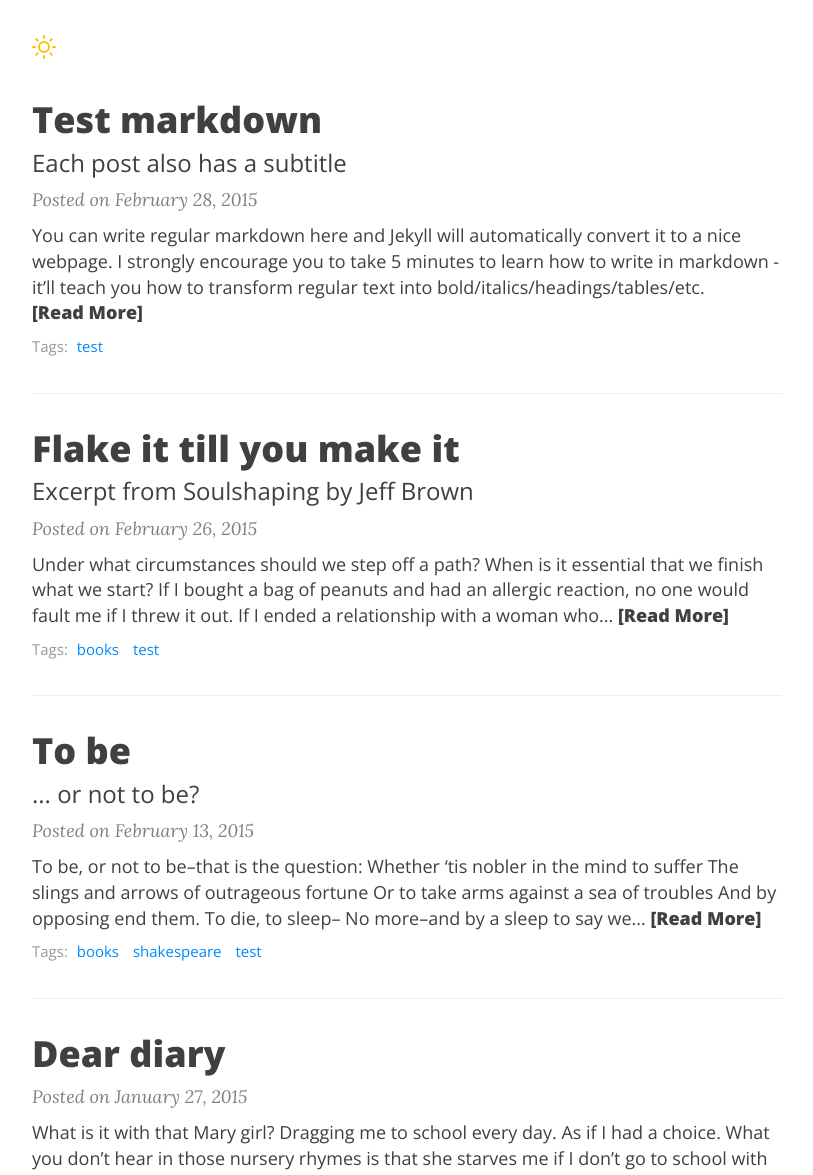
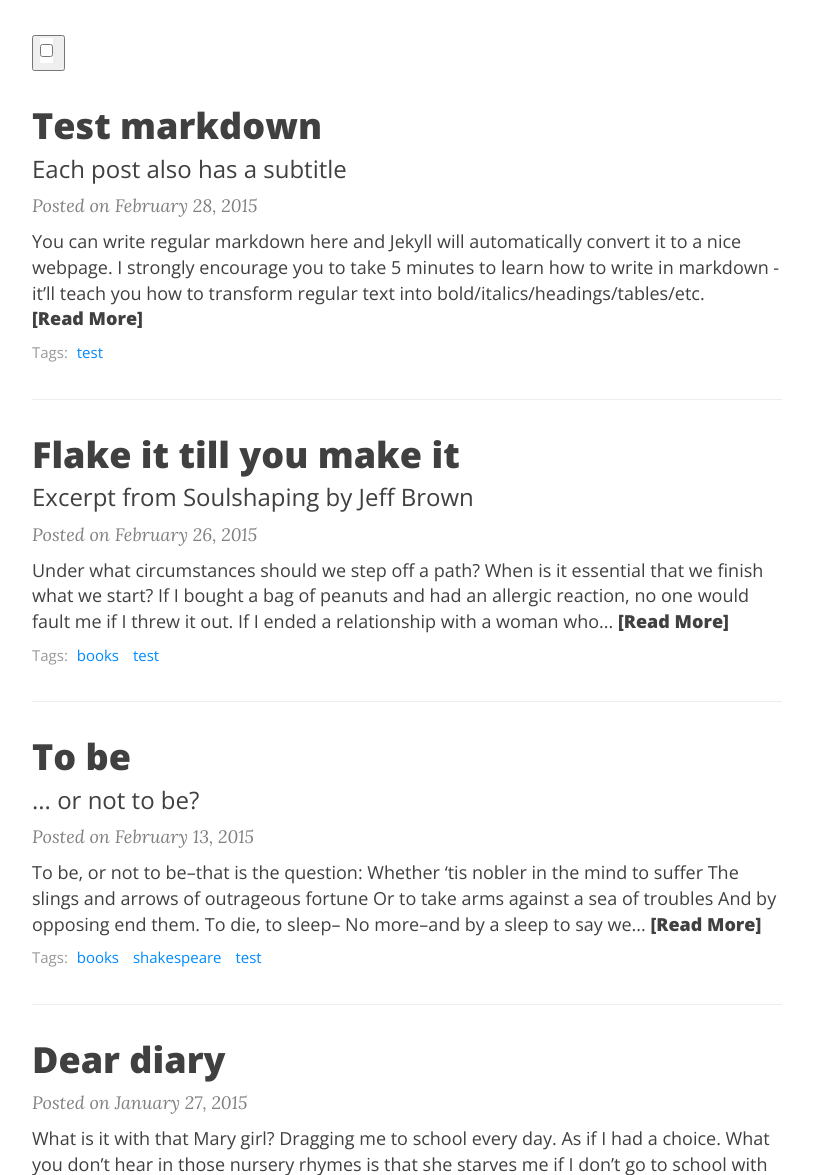
Before and after one commit to iamrdk21/Website1, a Jekyll site: the page built from index.html, in a window 1280 px wide and 1400 px high, scrolled down 318 px. Shown: the part 225-1400 px from the top of the window, without its empty margins (233-1046 px from the left). Built offline with Jekyll 4.4.1, drawn with Linux system fonts in a browser that asks for light colours; nearby versions of some CDN libraries; the list of posts is cut into pages by our own code.

Commit message:
Update index.html

```diff
--- a/index.html
+++ b/index.html
@@ -11,9 +11,55 @@
   background-color: black;
   color: white;
 }
+.switch-light {
+	padding: 0;
+	background: #FFF;
+	background-image: none;
+}
+.switch-light .switch-label {
+	background: #FFF;
+	border: solid 2px #eceeef;
+	box-shadow: none;
+}
+.switch-light .switch-label:after {
+	color: #9370DB;
+}
+.switch-light .switch-label:before {
+	right: inherit;
+	left: 11px;
+}
+.switch-light .switch-handle {
+	top: 6px;
+	left: 72px;
+	background: #dadada;
+	width: 22px;
+	height: 22px;
+	box-shadow: none;
+}
+.switch-light .switch-handle:before {
+	background: #eceeef;
+}
+.switch-light .switch-input:checked ~ .switch-label {
+	background: #FFF;
+	border-color: #9370DB;
+}
+.switch-light .switch-input:checked ~ .switch-handle {
+	left: 72px;
+	box-shadow: none;
+	background: #9370DB
+}
+.switch-light .switch-input:checked ~ .switch-handle:before {
+	background: rgba(255,255,255,0.7);
+}
 </style>
 
-<svg xmlns="http://www.w3.org/2000/svg" onclick="myFunction()" width="24" height="24" viewBox="0 0 24 24" fill="none" stroke="#ffc107" stroke-width="2" stroke-linecap="round" stroke-linejoin="round"><circle cx="12" cy="12" r="5"></circle><line x1="12" y1="1" x2="12" y2="3"></line><line x1="12" y1="21" x2="12" y2="23"></line><line x1="4.22" y1="4.22" x2="5.64" y2="5.64"></line><line x1="18.36" y1="18.36" x2="19.78" y2="19.78"></line><line x1="1" y1="12" x2="3" y2="12"></line><line x1="21" y1="12" x2="23" y2="12"></line><line x1="4.22" y1="19.78" x2="5.64" y2="18.36"></line><line x1="18.36" y1="5.64" x2="19.78" y2="4.22"></line></svg>
+<button onlclick="myFunction()">
+<label class="switch switch-light">
+	<input class="switch-input" type="checkbox" />
+	<span class="switch-label" data-on="Dark" data-off="Light"></span>
+	<span class="switch-handle"></span>
+</label>
+</button>
 <div class="posts-list">
   {% for post in paginator.posts %}
   <article class="post-preview">
```
